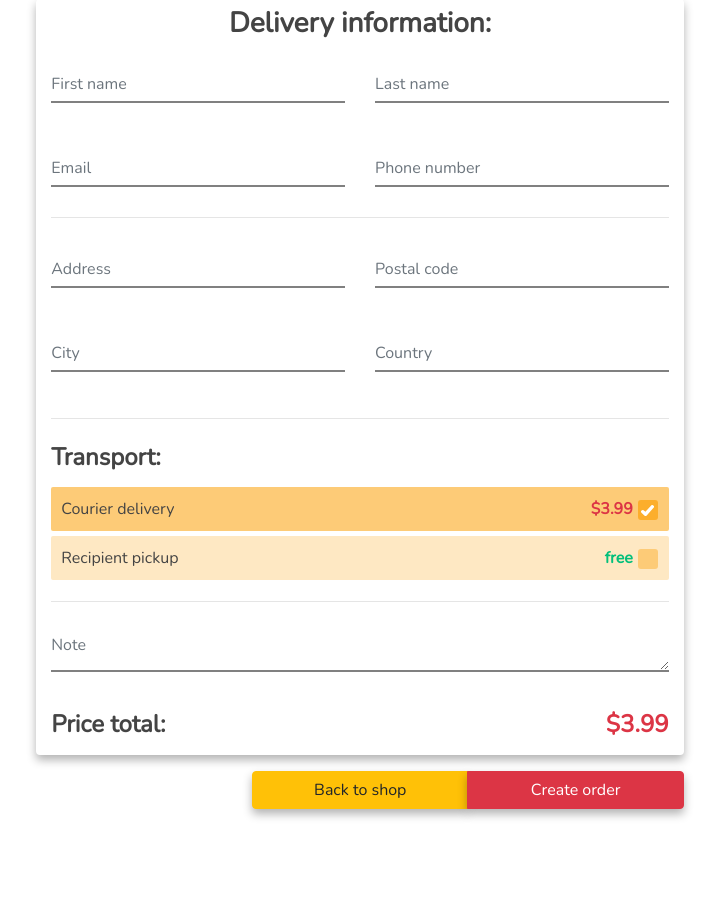
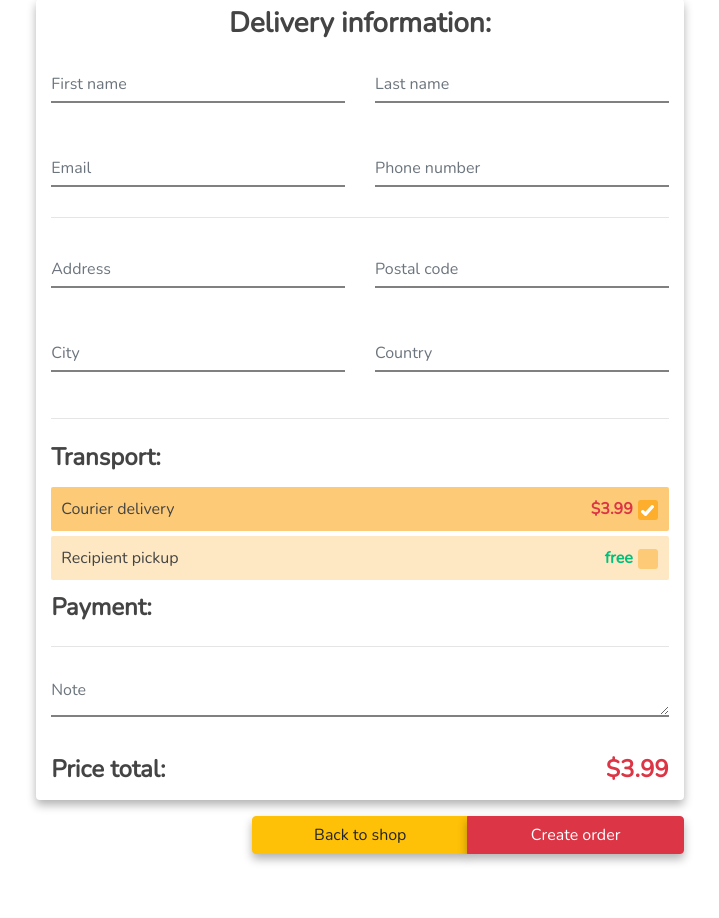
Before and after one commit to castobary/finesauces, a Django app: page /orders/create/ in a window 1280 px wide. Shown: the part 113-1031 px from the top of the page, without its empty margins (280-999 px from the left). Before the commit the page ends 932 px from the top, so only its background shows below. Run offline with Django 5.2, Linux system fonts and the light colour scheme; parts of the project's set-up code (start-up, migrations or seed data) failed here and were passed over; some libraries are stand-ins or nearby versions.

Commit message:
payment actually works!

```diff
--- a/orders/views.py
+++ b/orders/views.py
@@ -43,6 +43,18 @@ def order_create(request):
                     quantity=cart_item['quantity']
                 )
 
+            customer = stripe.Customer.create(
+                email=cf['email'],
+                source = request.POST['stripeToken']
+            )
+
+            charge = stripe.Charge.create(
+                customer = customer,
+                amount = int(order.get_total_cost() * 100),
+                currency='usd',
+                description= order
+            )
+
         cart_clear(request)
         return render(
                 request,
--- a/templates/orders/order_create.html
+++ b/templates/orders/order_create.html
@@ -5,9 +5,11 @@
 {% block content %}
 <div class="card shadow-custom border-0 col-lg-7 mx-auto mb-3">
  <h3 class="py-2 font-weight-bold text-grey text-center">
+  <script src="https://js.stripe.com/v3/"></script>
+
   Delivery information:
  </h3>
- <form method="post">
+ <form method="post", id='payment-form'>
   {% csrf_token %}
   <div class="row">
    <div class="col-md-6">
@@ -90,6 +92,16 @@
     </div>
    </div>
   </div>
+  <h4 class="py-2 font-weight-bold text-grey">Payment:</h4>
+  <div class="form-row">
+  <div id="card-element">
+  <!-- A Stripe Element will be inserted here. -->
+  </div>
+
+  <!-- Used to display form errors. -->
+  <div id="card-errors" role="alert"></div>
+  </div>
+
   <hr class="mb-4">
   <div class="input-field">
    <label class="text-muted">Note</label>
@@ -116,4 +128,80 @@
   </div>
  </div>
 </form>
+<!-- STRIPE SCRIPT-->
+
+<script>
+  // Create a Stripe client.
+  var stripe = Stripe('pk_test_51OqFUfLwJix5ByjJWApNGZhKcwesoaAFrcQ8gYc3YhfERaf8WoL0IDQpGiMxD8n7yP7HrOVYjpwaabjNKWOt02bL00D9HNxIn5');
+
+  // Create an instance of Elements.
+  var elements = stripe.elements();
+
+  // Custom styling can be passed to options when creating an Element.
+  // (Note that this demo uses a wider set of styles than the guide below.)
+  var style = {
+    base: {
+      color: '#32325d',
+      fontFamily: '"Helvetica Neue", Helvetica, sans-serif',
+      fontSmoothing: 'antialiased',
+      fontSize: '16px',
+      '::placeholder': {
+        color: '#aab7c4'
+      }
+    },
+    invalid: {
+      color: '#fa755a',
+      iconColor: '#fa755a'
+    }
+  };
+
+  // Create an instance of the card Element.
+  var card = elements.create('card', { style: style });
+
+  // Add an instance of the card Element into the `card-element` <div>.
+  card.mount('#card-element');
+  // Handle real-time validation errors from the card Element.
+  card.on('change', function (event) {
+    var displayError = document.getElementById('card-errors');
+    if (event.error) {
+      displayError.textContent = event.error.message;
+
+    } else {
+      displayError.textContent = '';
+    }
+  });
+
+  // Handle form submission.
+  var form = document.getElementById('payment-form');
+  form.addEventListener('submit', function (event) {
+    event.preventDefault();
+
+    stripe.createToken(card).then(function (result) {
+      if (result.error) {
+        // Inform the user if there was an error.
+        var errorElement = document.getElementById('card-errors');
+        errorElement.textContent = result.error.message;
+      } else {
+        // Send the token to your server.
+        stripeTokenHandler(result.token);
+         }
+    });
+  });
+
+  // Submit the form with the token ID.
+  function stripeTokenHandler(token) {
+    // Insert the token ID into the form so it gets submitted to the server
+    var form = document.getElementById('payment-form');
+    var hiddenInput = document.createElement('input');
+    hiddenInput.setAttribute('type', 'hidden');
+    hiddenInput.setAttribute('name', 'stripeToken');
+    hiddenInput.setAttribute('value', token.id);
+    form.appendChild(hiddenInput);
+
+    // Submit the form
+    form.submit();
+  }
+</script>
+
+
 {% endblock content %}
```
